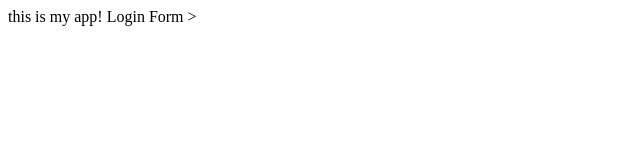
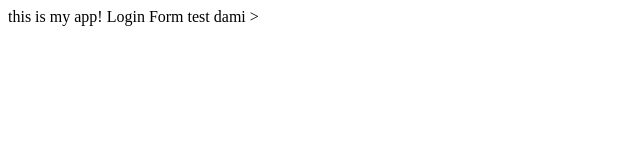
Before and after one commit to damianflorian/myappsample, a plain HTML site: page index.html in a window 1280 px wide. Shown: the full height of the page, 0-640 px from the left. Drawn offline with Linux system fonts and the light colour scheme.

Commit message:
Update index.html

```diff
--- a/index.html
+++ b/index.html
@@ -7,5 +7,6 @@
   <body>
     this is my app!
     Login Form
+    test dami
   </body>
 </html>>
```
